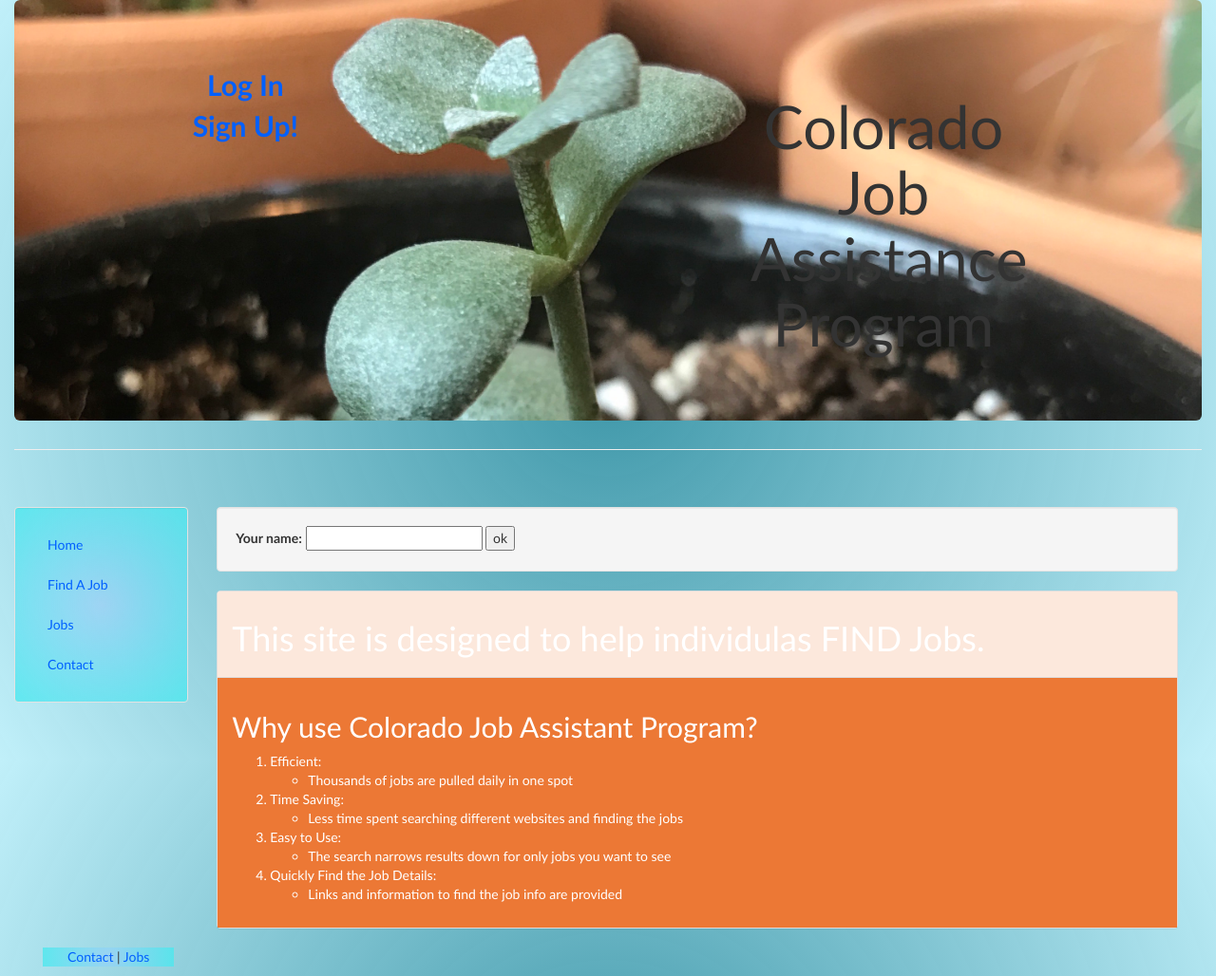
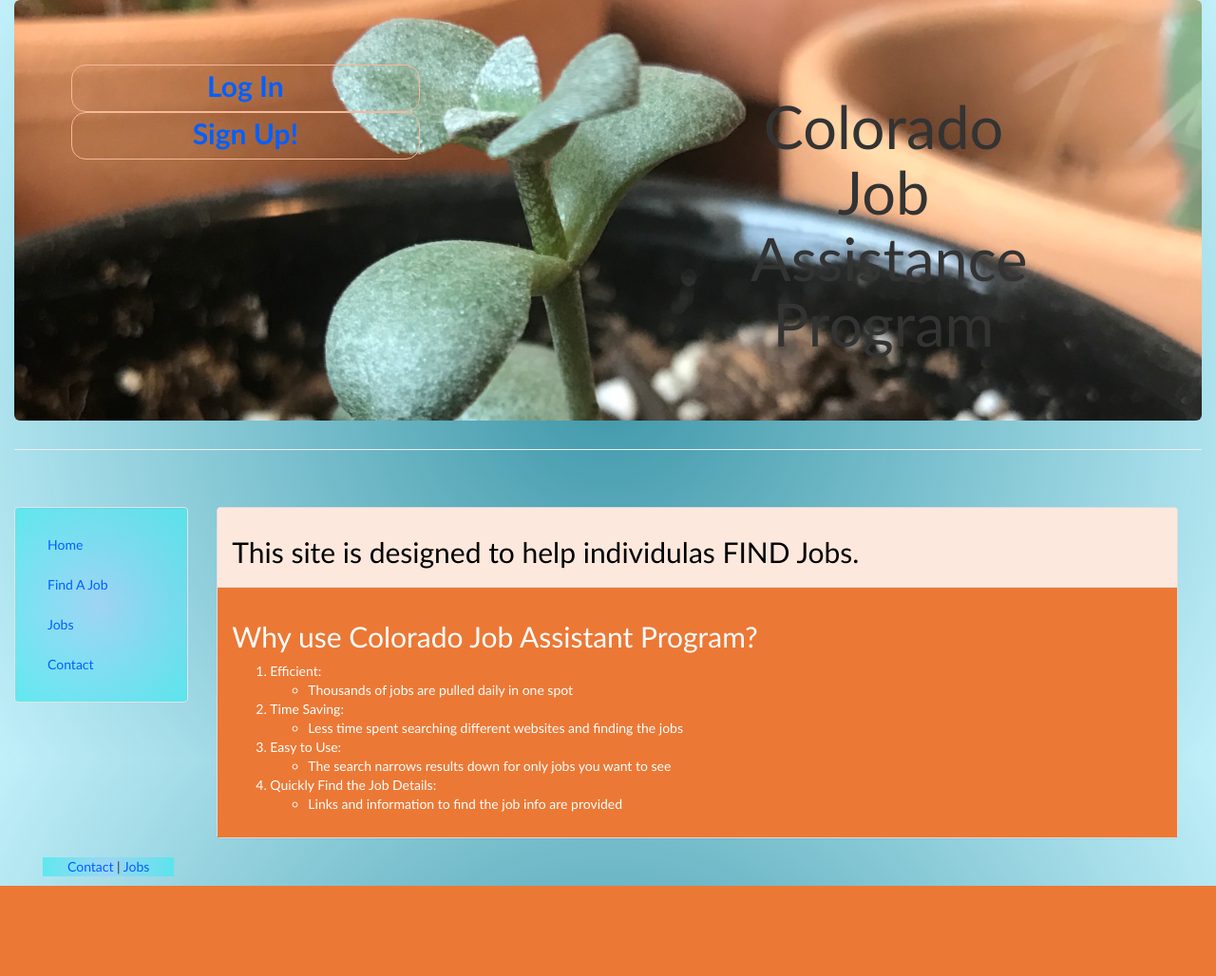
Before and after one commit to tylehman/python, a Django app: page / in a window 1280 px wide. Shown: the whole page at 95% size. After the commit the page ends 933 px from the top, so only its background shows below. Run offline with Django 3.2, Linux system fonts and the light colour scheme; parts of the project's set-up code (start-up, migrations or seed data) failed here and were passed over; some libraries are stand-ins or nearby versions.

Commit message:
1.0.0-SNAPSHOT

```diff
--- a/about/static/about/css/cjap.css
+++ b/about/static/about/css/cjap.css
@@ -6,7 +6,7 @@ tr:nth-child(2n) {color:#fff !important;background-color:#35ceec !important}
 th:nth-child(n+1) {text-align: center;}
 .buttonSearch {border-radius: 12px;}
 th {font-size: 15px;}
-h1 {color:#fff }
+h1 {color:#1096b0 }
 /* Class Styles */
 .black_font{color: #000;}
 .bolding {text-align: center; font-weight: 900; font-size: 20px; background-color:#13afce;}
@@ -71,3 +71,13 @@ h1 {color:#fff }
   font-weight: 900;
   font-size: 30px;
 }
+
+.headboard{
+  border-color: #f5ba97;
+  border-style: solid;
+  margin-right: 10px;
+  border-width: thin;
+  height: 50px;
+  border-radius: 15px;
+
+}
--- a/about/templates/about/header.html
+++ b/about/templates/about/header.html
@@ -25,20 +25,19 @@
 <body class="body" style="background: radial-gradient(circle, rgba(14, 125, 147, 0.8), rgba(186, 238, 249, 0.9))">
  <div class="container-fluid" style="min-height:95%; ">
    <div class='jumbotron' style="background-image: url('{% static "about/img/jade.jpg" %}');">
-   <!-- style="background: radial-gradient(circle, rgba(153, 204, 255, 0.5), rgba(75, 232, 238, 0.6))"> -->
    <div class = "row">
      <div class = "col-sm-6">
        <br>
        <center>
          <div class="container">
-           <div class="row">
+           <div class="row" style="text-align: center;">
              {% if user.is_authenticated %}
                 <a class="logs" href="{% url 'logout' %}">Log Out</a>
              {% else %}
-              <div class="col-md-8">
+              <div class="col-md-8 headboard">
                 <a class="logs" href="{% url 'login' %}">Log In</a>
               </div>
-              <div class="col-md-8">
+              <div class="col-md-8 headboard">
                 <a class="logs" href="{% url 'signup' %}">Sign Up!</a>
               </div>
               {% endif %}
--- a/about/templates/about/home.html
+++ b/about/templates/about/home.html
@@ -1,7 +1,7 @@
 {% extends 'about/header.html' %}
 {% block content %}
 
-<div class= "row">
+<!-- <div class= "row">
    <div class="container-fluid">
      <div class="well">
        <form action="/your-name/" method="post">
@@ -13,13 +13,13 @@
        </form>
      </div>
     </div>
-</div>
+</div> -->
 
 <div class= "row">
   <div class="container-fluid">
     <div class="panel panel-default">
       <div class="panel-heading">
-        <h1> This site is designed to help individulas FIND Jobs. </h1>
+        <h2> This site is designed to help individulas FIND Jobs. </h2>
       </div>
       <div class="panel-body">
         <h2> Why use Colorado Job Assistant Program? </h2>
```
Also changed, not shown: about/filters.py (deleted, +0 -7 lines), find_job/filters.py (+6 -7 lines), find_job/templates/find_job/find_job.html (+10 -2 lines), job_db.db, 1 other file.
